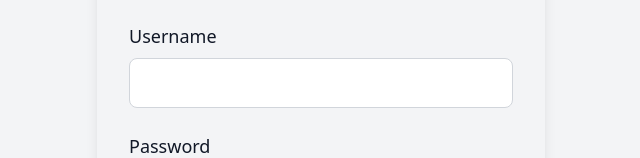
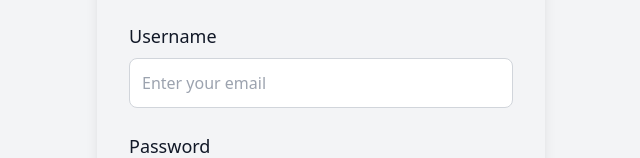
Before and after one commit to AayushKP/Postly, a React (Vite) app in the folder client/: page /signup in a window 1280 px wide. Shown: the part 289-447 px from the top of the page, without its empty margins (319-959 px from the left). Built offline with nearby package versions, Linux system fonts and the light colour scheme; a web font is replaced by a local one.

Commit message:
added placeholders in form

```diff
--- a/client/src/pages/Signin.tsx
+++ b/client/src/pages/Signin.tsx
@@ -107,6 +107,7 @@ export const Signin = () => {
               type="text"
               name="username"
               id="username"
+              placeholder="Entr your email"
               value={inputs.username}
               onChange={(e) =>
                 setInputs({ ...inputs, username: e.target.value })
--- a/client/src/pages/Signup.tsx
+++ b/client/src/pages/Signup.tsx
@@ -134,6 +134,7 @@ export const Signup = () => {
               type="text"
               name="username"
               id="username"
+              placeholder="Enter your email"
               value={inputs.username}
               onChange={(e) =>
                 setInputs({ ...inputs, username: e.target.value })
```
